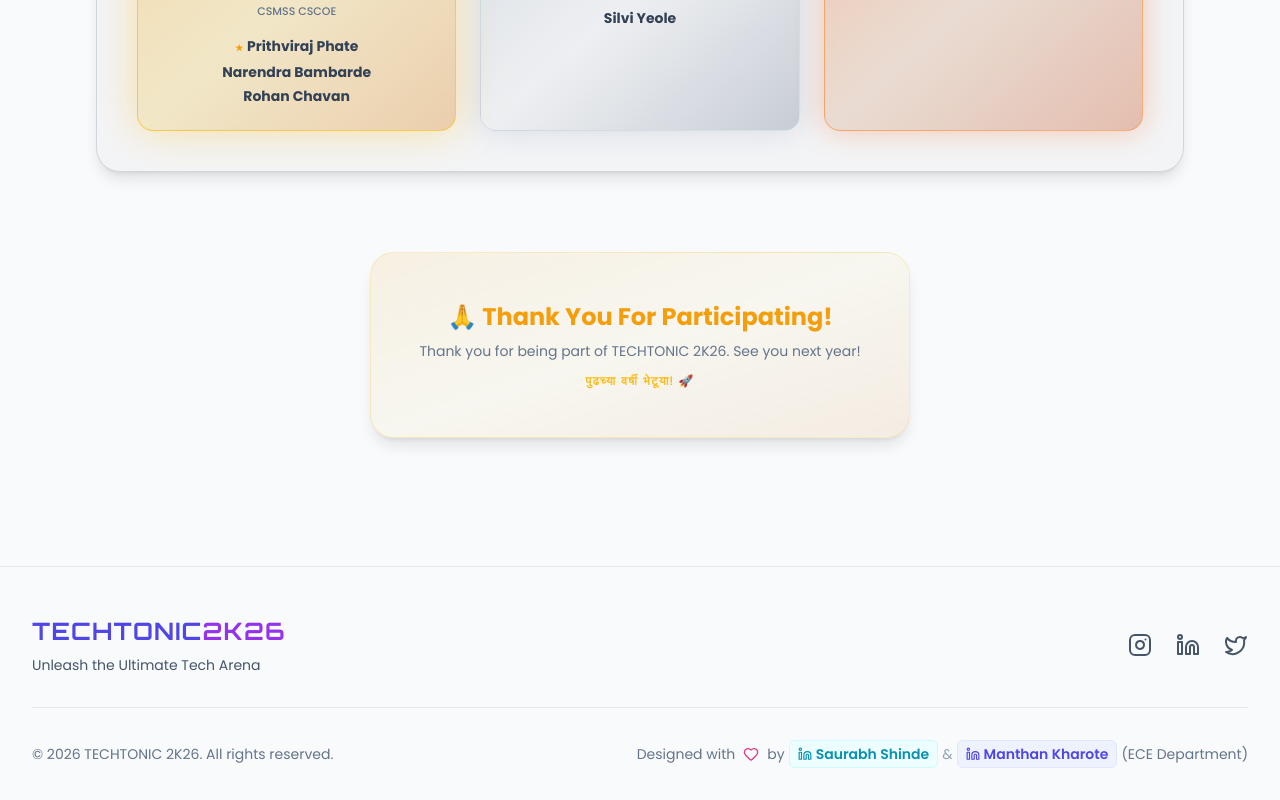
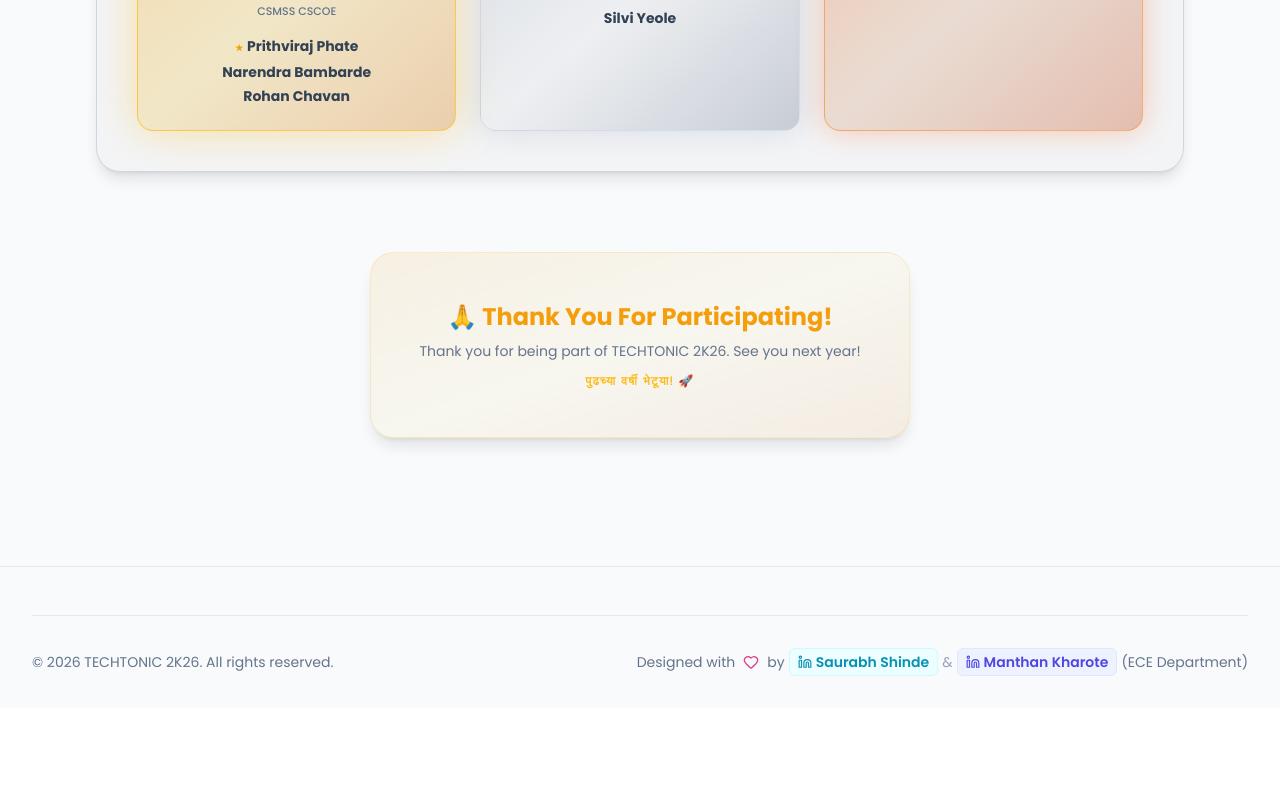
Before and after one commit to Saurabh-Shinde-Patil/TechTonic-2026, a React (Vite) app: page /winners in a window 1280 px wide. Shown: the part 3406-4206 px from the top of the page. After the commit the page ends 4114 px from the top, so only its background shows below. Built offline with nearby package versions, Linux system fonts and the light colour scheme.

Commit message:
change footer

```diff
--- a/src/components/Footer.jsx
+++ b/src/components/Footer.jsx
@@ -4,40 +4,6 @@ export default function Footer() {
   return (
     <footer className="border-t border-gray-200 dark:border-white/10 bg-slate-50 dark:bg-dark-900 pt-12 pb-8 relative z-10">
       <div className="max-w-7xl mx-auto px-4 sm:px-6 lg:px-8">
-        <div className="flex flex-col md:flex-row justify-between items-center mb-8">
-          <div className="mb-6 md:mb-0 text-center md:text-left">
-            <h2 className="text-2xl font-orbitron font-bold text-indigo-600 dark:text-neon-blue dark:neon-text-blue mb-2">
-              TECHTONIC<span className="text-purple-600 dark:text-neon-purple dark:neon-text-purple">2K26</span>
-            </h2>
-            <p className="text-slate-600 dark:text-gray-400 text-sm">Unleash the Ultimate Tech Arena</p>
-          </div>
-
-          <div className="flex space-x-6">
-            <a href="#" className="text-slate-600 dark:text-gray-400 hover:text-pink-600 dark:hover:text-neon-pink transition-colors">
-              <svg xmlns="http://www.w3.org/2000/svg" width="24" height="24" viewBox="0 0 24 24" fill="none" stroke="currentColor" strokeWidth="2" strokeLinecap="round" strokeLinejoin="round">
-                <rect x="2" y="2" width="20" height="20" rx="5" ry="5"></rect>
-                <path d="M16 11.37A4 4 0 1 1 12.63 8 4 4 0 0 1 16 11.37z"></path>
-                <line x1="17.5" y1="6.5" x2="17.51" y2="6.5"></line>
-              </svg>
-              <span className="sr-only">Instagram</span>
-            </a>
-            <a href="#" className="text-slate-600 dark:text-gray-400 hover:text-indigo-600 dark:hover:text-neon-blue transition-colors">
-              <svg xmlns="http://www.w3.org/2000/svg" width="24" height="24" viewBox="0 0 24 24" fill="none" stroke="currentColor" strokeWidth="2" strokeLinecap="round" strokeLinejoin="round">
-                <path d="M16 8a6 6 0 0 1 6 6v7h-4v-7a2 2 0 0 0-2-2 2 2 0 0 0-2 2v7h-4v-7a6 6 0 0 1 6-6z"></path>
-                <rect x="2" y="9" width="4" height="12"></rect>
-                <circle cx="4" cy="4" r="2"></circle>
-              </svg>
-              <span className="sr-only">LinkedIn</span>
-            </a>
-            <a href="#" className="text-slate-600 dark:text-gray-400 hover:text-cyan-600 dark:hover:text-neon-cyan transition-colors">
-              <svg xmlns="http://www.w3.org/2000/svg" width="24" height="24" viewBox="0 0 24 24" fill="none" stroke="currentColor" strokeWidth="2" strokeLinecap="round" strokeLinejoin="round">
-                <path d="M22 4s-.7 2.1-2 3.4c1.6 10-9.4 17.3-18 11.6 2.2.1 4.4-.6 6-2C3 15.5.5 9.6 3 5c2.2 2.6 5.6 4.1 9 4-.9-4.2 4-6.6 7-3.8 1.1 0 3-1.2 3-1.2z"></path>
-              </svg>
-              <span className="sr-only">Twitter</span>
-            </a>
-          </div>
-        </div>
-
         <div className="border-t border-gray-200 dark:border-white/10 pt-8 flex flex-col md:flex-row justify-between items-center text-sm text-slate-500 dark:text-gray-500">
           <p className="mb-4 md:mb-0">
             &copy; {new Date().getFullYear()} TECHTONIC 2K26. All rights reserved.
```
